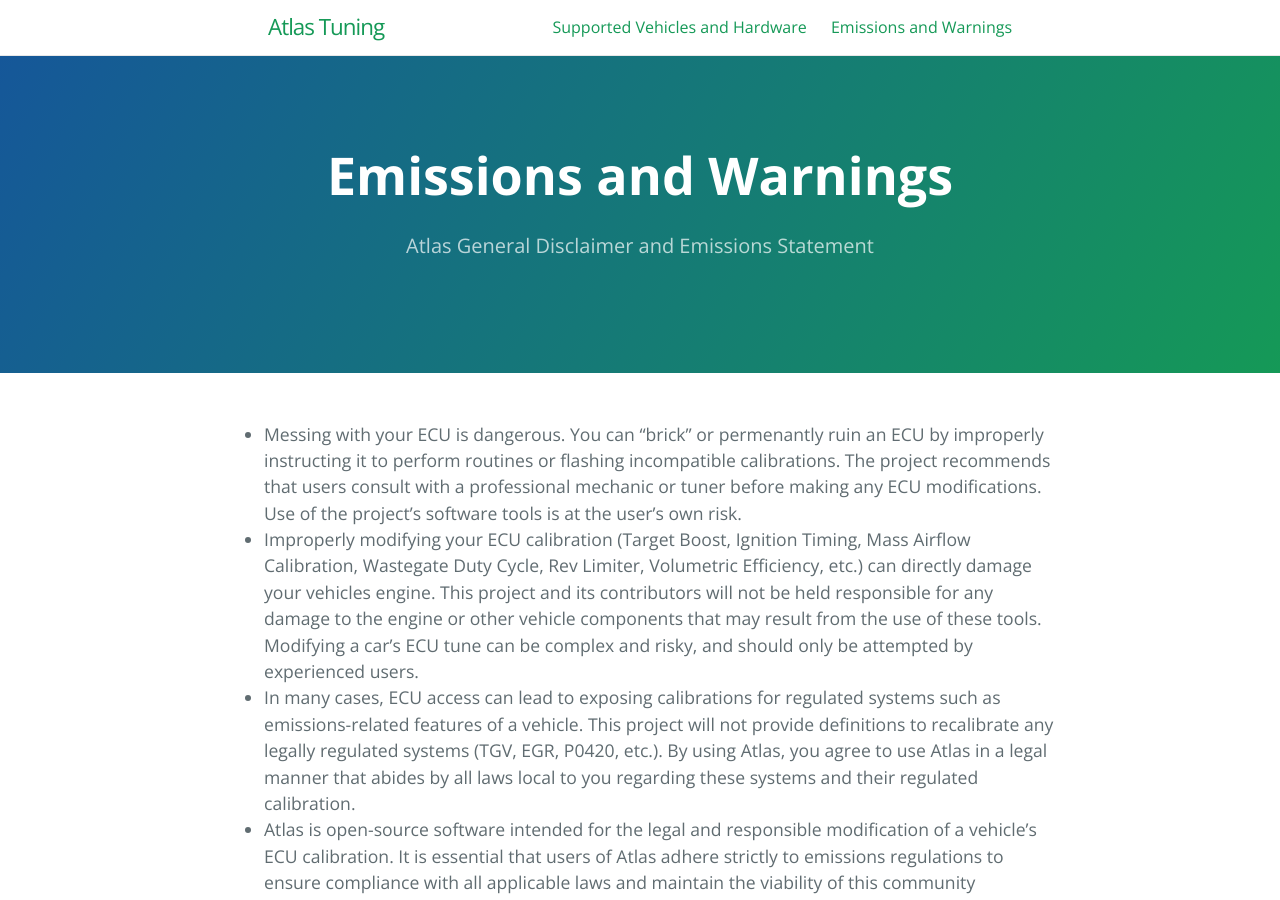
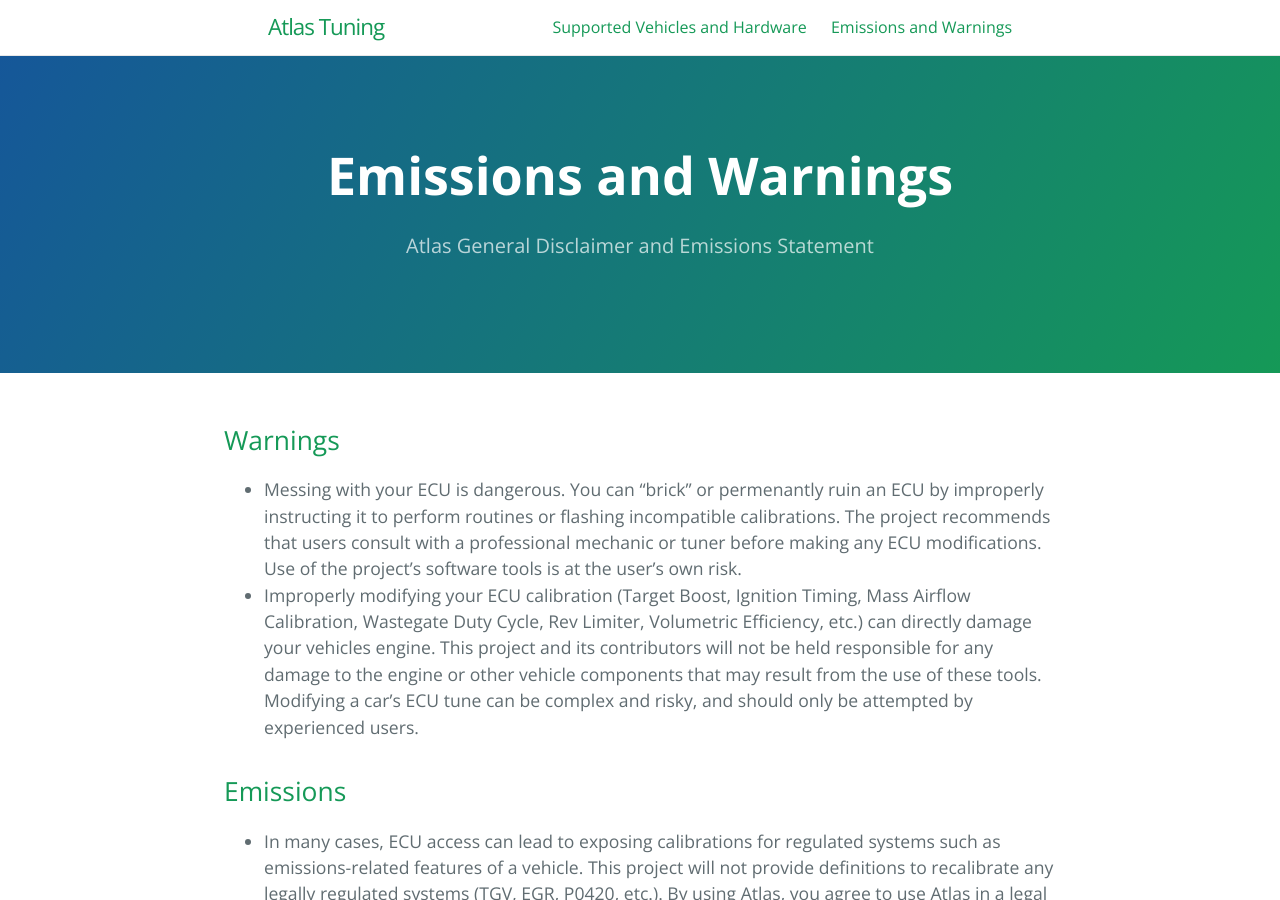
Before and after one commit to atlas-tuning/atlas-public, a Jekyll site: the page built from docs/emissions.md, in a window 1280 px wide and 900 px high. Built offline with Jekyll 4.4.1, drawn with Linux system fonts in a browser that asks for light colours.

Commit message:
Update emissions.md

```diff
--- a/docs/emissions.md
+++ b/docs/emissions.md
@@ -2,13 +2,16 @@
 layout: page
 title: Emissions and Warnings
 tagline: Atlas General Disclaimer and Emissions Statement
-permalink: /emissions.html
+permalink: emissions.html
 ref: emissions
 order: 2
 ---
 
+## Warnings
 * Messing with your ECU is dangerous. You can "brick" or permenantly ruin an ECU by improperly instructing it to perform routines or flashing incompatible calibrations. The project recommends that users consult with a professional mechanic or tuner before making any ECU modifications. Use of the project's software tools is at the user's own risk.
 * Improperly modifying your ECU calibration (Target Boost, Ignition Timing, Mass Airflow Calibration, Wastegate Duty Cycle, Rev Limiter, Volumetric Efficiency, etc.) can directly damage your vehicles engine. This project and its contributors will not be held responsible for any damage to the engine or other vehicle components that may result from the use of these tools. Modifying a car's ECU tune can be complex and risky, and should only be attempted by experienced users.
+
+## Emissions
 * In many cases, ECU access can lead to exposing calibrations for regulated systems such as emissions-related features of a vehicle. This project will not provide definitions to recalibrate any legally regulated systems (TGV, EGR, P0420, etc.). By using Atlas, you agree to use Atlas in a legal manner that abides by all laws local to you regarding these systems and their regulated calibration.
 * Atlas is open-source software intended for the legal and responsible modification of a vehicle’s ECU calibration. It is essential that users of Atlas adhere strictly to emissions regulations to ensure compliance with all applicable laws and maintain the viability of this community resource.
 * Atlas does not condone, support, or facilitate the removal or tampering of any emissions-regulated components from a vehicle. This includes, but is not limited to, components such as the Exhaust Gas Recirculation (EGR) system, Tumble Generator Valve (TGV), and catalytic converters.
```
